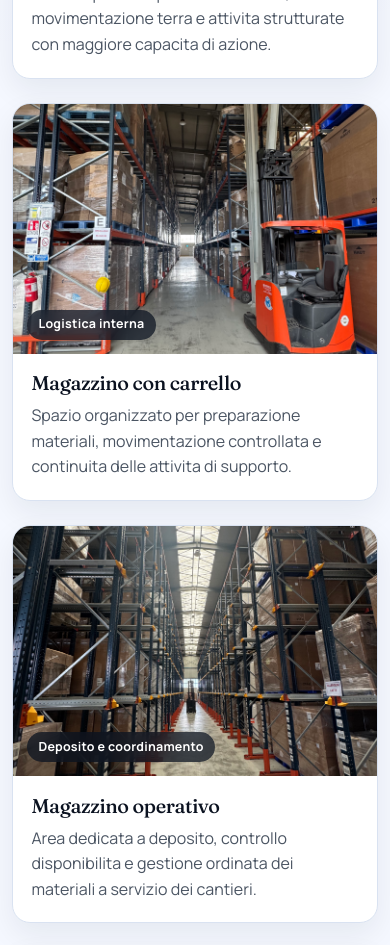
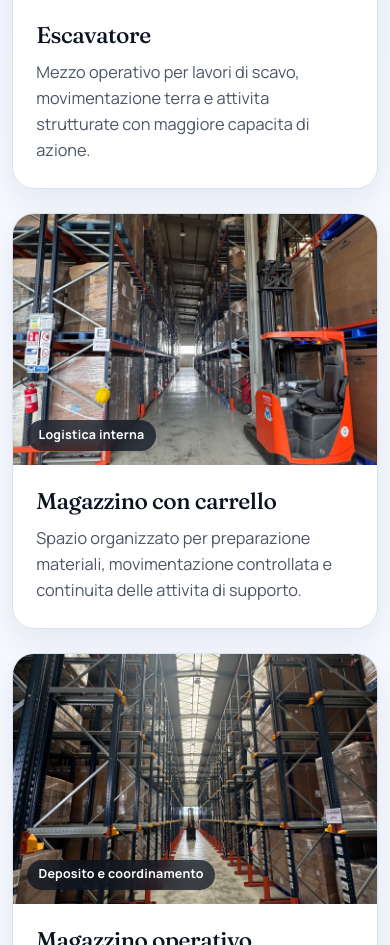
Before and after one commit to antimo-digiovanni/cedolini_web, a Django app: page /macchinari/ in a window 390 px wide. Shown: the part 2550-3495 px from the top of the page. Run offline with Django 4.2, Linux system fonts and the light colour scheme.

Commit message:
Adjust machinery gallery layout

```diff
--- a/portal/static/portal/public-site.css
+++ b/portal/static/portal/public-site.css
@@ -345,8 +345,7 @@ h4 {
     color: var(--muted);
 }
 
-.machinery-gallery .col-sm-6,
-.machinery-gallery .col-xl-4 {
+.machinery-gallery .col-md-6 {
     align-self: stretch;
 }
 
@@ -355,11 +354,12 @@ h4 {
     padding: 0;
     display: flex;
     flex-direction: column;
+    border-radius: 22px;
 }
 
 .machine-media-wrap {
     position: relative;
-    aspect-ratio: 4 / 3;
+    aspect-ratio: 16 / 10;
     overflow: hidden;
     background: linear-gradient(135deg, #dbeafe, #eff6ff);
 }
@@ -393,19 +393,21 @@ h4 {
 }
 
 .machine-card-body {
-    padding: 1.15rem 1.15rem 1.25rem;
+    padding: 1.45rem 1.45rem 1.55rem;
     display: flex;
     flex-direction: column;
-    gap: 0.45rem;
+    gap: 0.6rem;
 }
 
 .machine-card-body h2 {
     margin: 0;
+    font-size: 1.42rem;
 }
 
 .machine-card-body p {
     margin: 0;
     line-height: 1.6;
+    font-size: 1.02rem;
 }
 
 .machine-intro {
@@ -988,6 +990,30 @@ h4 {
     }
 }
 
+@media (min-width: 1200px) {
+    .machinery-gallery {
+        max-width: 1200px;
+        margin-left: auto;
+        margin-right: auto;
+    }
+
+    .machine-media-wrap {
+        aspect-ratio: 16 / 9;
+    }
+
+    .machine-card-body {
+        padding: 1.65rem 1.65rem 1.75rem;
+    }
+
+    .machine-card-body h2 {
+        font-size: 1.55rem;
+    }
+
+    .machine-card-body p {
+        font-size: 1.06rem;
+    }
+}
+
 @media (max-width: 575px) {
     .contact-leads-grid {
         grid-template-columns: 1fr;
--- a/templates/site/machinery.html
+++ b/templates/site/machinery.html
@@ -19,9 +19,9 @@
       <h2>Ogni riquadro racconta un automezzo reale della nostra operativita</h2>
       <p class="machine-intro">Una selezione fotografica del parco mezzi e delle dotazioni che supportano logistica, movimentazione, assistenza tecnica e lavori operativi sul campo.</p>
     </div>
-    <div class="row g-4 machinery-gallery">
+    <div class="row g-4 g-xxl-5 machinery-gallery">
       {% for item in machinery_items %}
-      <div class="col-sm-6 col-xl-4 d-flex">
+      <div class="col-md-6 d-flex">
         <article class="machine-card reveal-up machine-card-photo" style="animation-delay:{{ item.delay }};">
           <div class="machine-media-wrap">
             <img src="{% static item.image %}" alt="{{ item.title }}" class="machine-photo">
```
